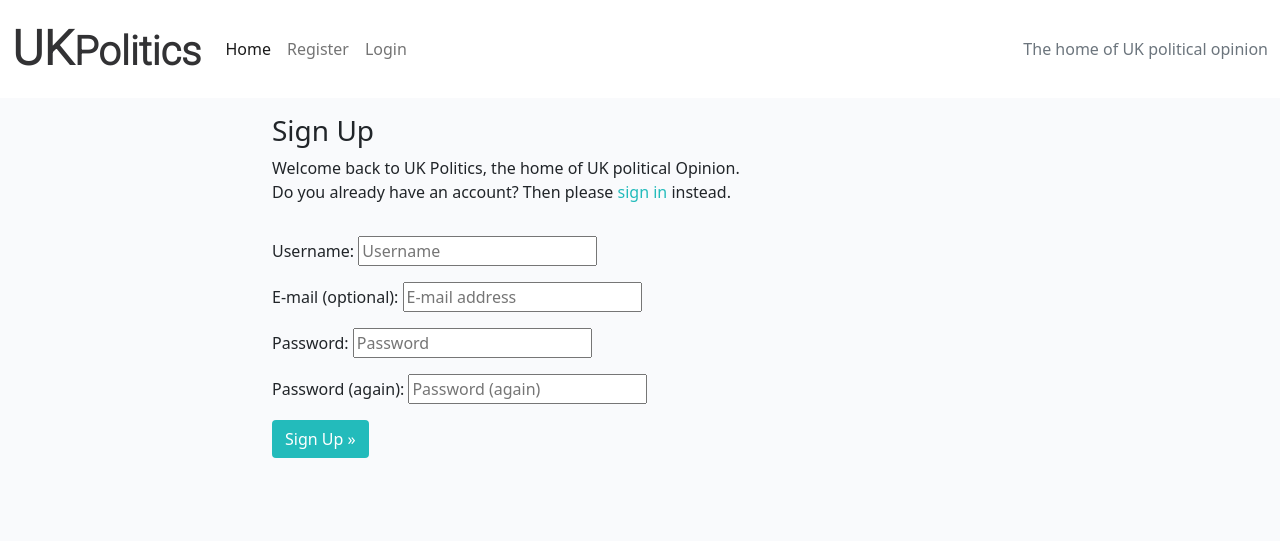
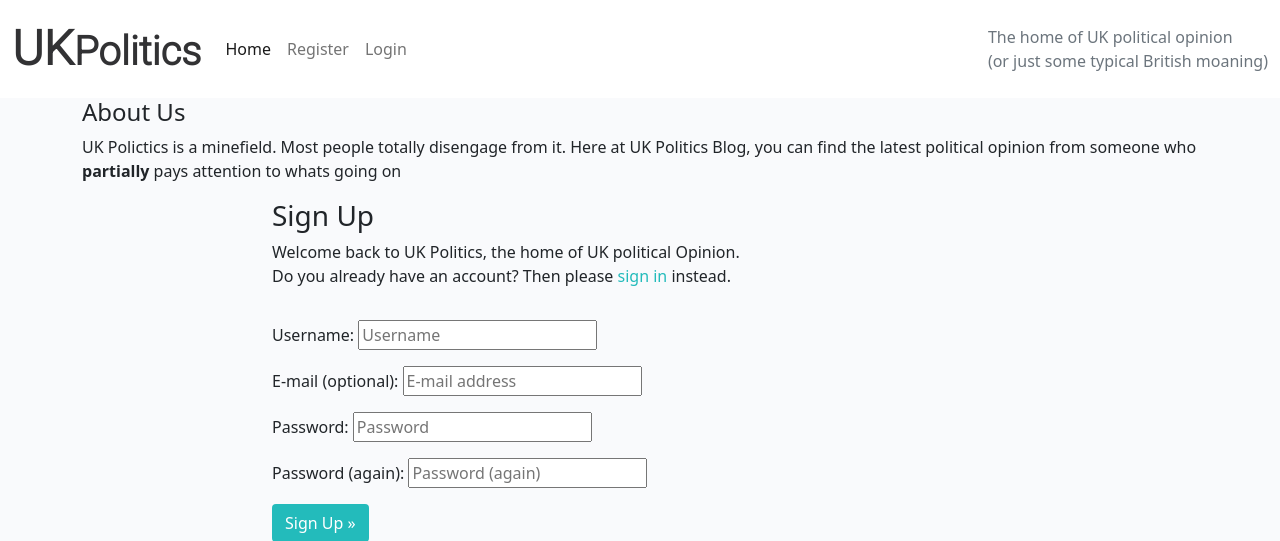
Before and after one commit to Code-Institute-Submissions/Jtune89-JT_Blog_MS4_JanResub, a Django app: page /accounts/signup/ in a window 1280 px wide. Shown: the top 541 px of the page. Run offline with Django 3.2, Linux system fonts and the light colour scheme.

Commit message:
about us

```diff
--- a/politics/urls.py
+++ b/politics/urls.py
@@ -5,5 +5,5 @@ urlpatterns = [
     path('admin/', admin.site.urls),
     path('summernote/', include('django_summernote.urls')),
     path('', include('blog.urls'), name='blog_urls'),
-    path('accounts/', include('allauth.urls')),
+    path('accounts/', include('allauth.urls'))
 ]
--- a/templates/base.html
+++ b/templates/base.html
@@ -52,7 +52,7 @@
 
                 </ul>
                 <span class="navbar-text text-muted">
-                    The home of UK political opinion
+                    The home of UK political opinion <br>(or just some typical British moaning)
                 </span>
             </div>
         </div>
@@ -69,6 +69,12 @@
             </div>
         </div>
     </div>
+    <div class="container">
+        <h4> About Us</h4>
+        UK Polictics is a minefield.  Most people totally disengage from it.
+        Here at UK Politics Blog, you can find the latest political opinion from someone
+        who <strong>partially</strong> pays attention to whats going on
+    </div>
 
     <main class="flex-shrink-0 main-bg">
 
@@ -80,7 +86,7 @@
     <!-- Footer -->
     <footer class="footer mt-auto py-3 dark-bg">
         <p class="m-0 text-center text-white">Made by Joe Tune</p>
-        <p class="m-0 text-center text-white">Follow us: <i class="fab fa-facebook-square ms-3"></i>
+        <p class="m-0 text-center text-white">Follow us: <i class="fab fa-facebook-square ms-3"> </i>
             <i class="fab fa-twitter-square ms-3"></i>
             <i class="fab fa-instagram-square ms-3"></i>
             <i class="fab fa-youtube-square ms-3"></i></p>
```
